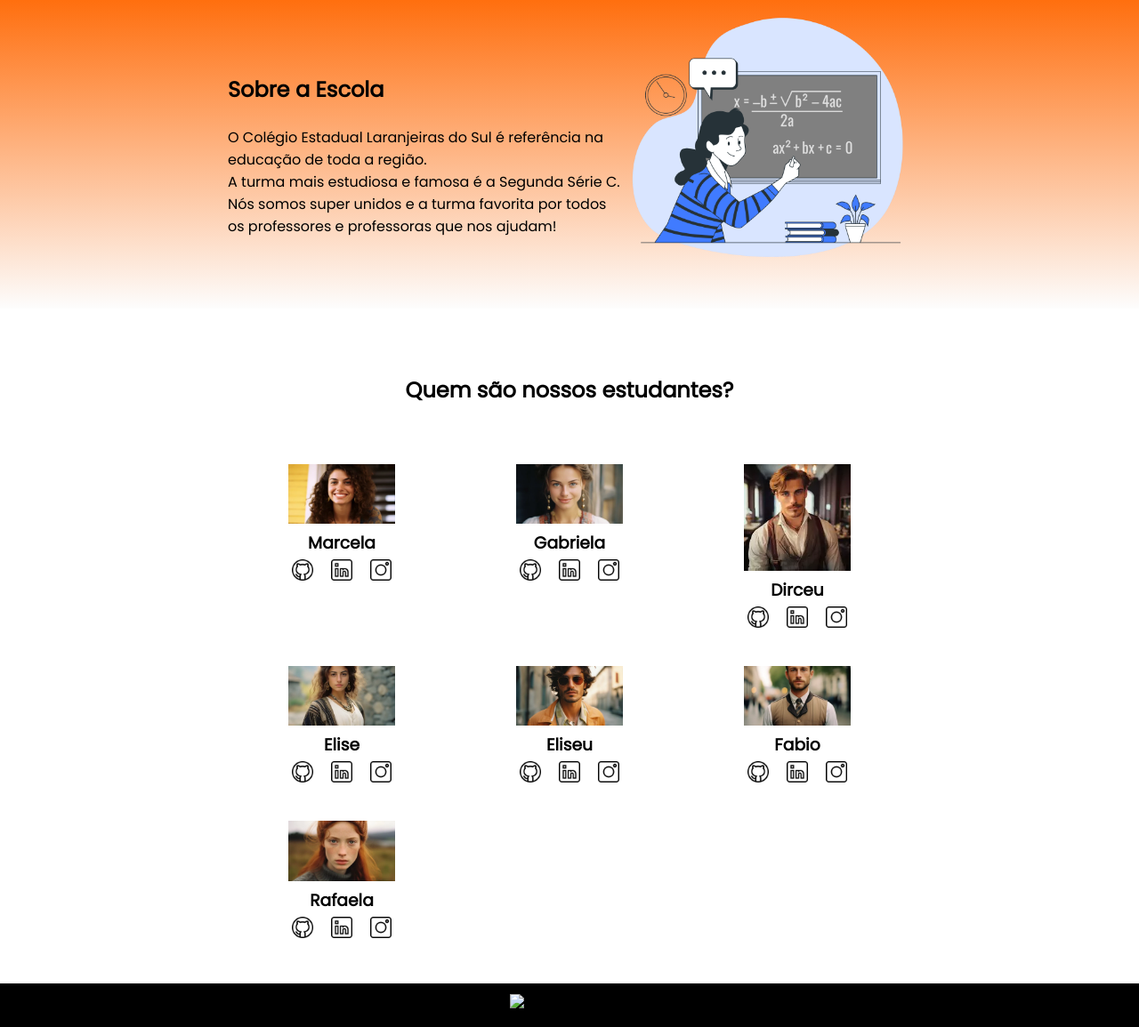
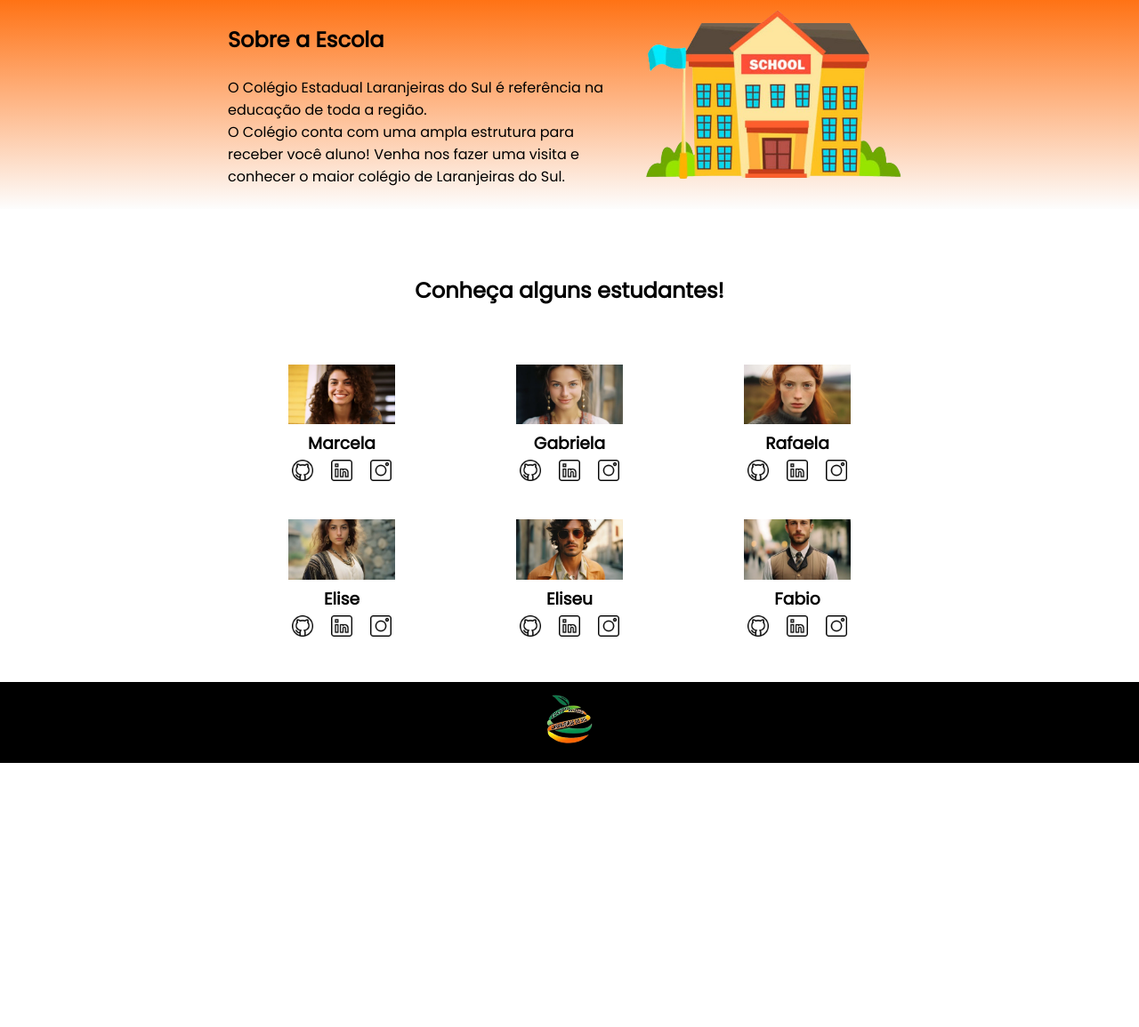
Before and after one commit to iisadorabp/Isadora, a plain HTML site: page index.html in a window 1280 px wide. Shown: the part 137-1292 px from the top of the page at 89% size. After the commit the page ends 995 px from the top, so only its background shows below. Drawn offline with Linux system fonts and the light colour scheme.

Commit message:
Add files via upload

```diff
--- a/index.html
+++ b/index.html
@@ -4,7 +4,7 @@
     <meta charset="UTF-8">
     <meta http-equiv="X-UA-Compatible" content="IE=edge">
     <meta name="viewport" content="width=device-width, initial-scale=1.0">
-    <title>Equipe Alura Start</title>
+    <title>Colégio Laranjeiras</title>
     <link rel="stylesheet" href="style.css">
     <link rel="preconnect" href="https://fonts.googleapis.com">
     <link rel="preconnect" href="https://fonts.gstatic.com" crossorigin>
@@ -22,12 +22,12 @@
         <div class="escola-div-conteudo">
             <h2 class="escola-titulo">Sobre a Escola</h2>
             <p class="escola-texto-um">O Colégio Estadual Laranjeiras do Sul é referência na educação de toda a região.</p>
-            <p class="escola-texto-dois">A turma mais estudiosa e famosa é a Segunda Série C. Nós somos super unidos e a turma favorita por todos os professores e professoras que nos ajudam!</p>
+            <p class="escola-texto-dois">O Colégio conta com uma ampla estrutura para receber você aluno! Venha nos fazer uma visita e conhecer o maior colégio de Laranjeiras do Sul.</p>
         </div>
-        <img class="escola-imagem" src="Formula-bro.png" alt="imagem que representa uma professora em sala de aula">
+        <img class="escola-imagem" src="escola sem fundo.png" alt="imagem que representa uma escola">
     </section>
     <section class="estudante">
-        <h2 class="estudante-titulo">Quem são nossos estudantes?</h2>
+        <h2 class="estudante-titulo">Conheça alguns estudantes!</h2>
         <div class="estudante-todos">
         <span></span>
         <div class="estudante-div">
@@ -45,11 +45,11 @@
             <a href="https://www.instagram.com/gabriela_marcomini/"><img class="estudante-icone" src="instagram.png" alt="icone instagram"></a>
         </div>
         <div class="estudante-div">
-            <img class="estudante-imagem" src="dirceu.webp" alt="foto ddo dirceu">
-            <h3 class="estudante-nome">Dirceu</h3>
-            <a href="https://github.com/LizandraDuarte40"><img class="estudante-icone" src="github.png" alt="icone github"></a>
-            <a href="https://www.linkedin.com/in/lizandrarlm-duarte/"><img class="estudante-icone" src="linkedin.png" alt="icone linkedin"></a>
-            <a href="https://www.instagram.com/lizandrarlm"><img class="estudante-icone" src="instagram.png" alt="icone instagram"></a>
+            <img class="estudante-imagem" src="ruiva.webp" alt="foto da ruiva">
+            <h3 class="estudante-nome">Rafaela</h3>
+            <a href="https://github.com/rafaelamunhoz12"><img class="estudante-icone" src="github.png" alt="icone github"></a>
+            <a href="http://linkedin.com/in/rafaela-felix-munhoz-oliveira-02160a10a"><img class="estudante-icone" src="linkedin.png" alt="icone linkedin"></a>
+            <a href="https://www.instagram.com/rafafmo/"><img class="estudante-icone" src="instagram.png" alt="icone instagram"></a>
         </div>
         <span></span>
         <span></span>
@@ -76,18 +76,10 @@
         </div>
         <span></span>
         <span></span>
-        <div class="estudante-div">
-            <img class="estudante-imagem" src="ruiva.webp" alt="foto da ruiva">
-            <h3 class="estudante-nome">Rafaela</h3>
-            <a href="https://github.com/rafaelamunhoz12"><img class="estudante-icone" src="github.png" alt="icone github"></a>
-            <a href="http://linkedin.com/in/rafaela-felix-munhoz-oliveira-02160a10a"><img class="estudante-icone" src="linkedin.png" alt="icone linkedin"></a>
-            <a href="https://www.instagram.com/rafafmo/"><img class="estudante-icone" src="instagram.png" alt="icone instagram"></a>
-        </div>
-
     </div>
     </section>
     <footer class="rodape">
-        <img class="rodape-imagem"src="image-removebg-preview" alt="logo da escola">
+        <img class="rodape-imagem"src="image-removebg-preview.png" alt="logo da escola">
     </footer>
 </body>
 </html>
```
Also changed, not shown: escola sem fundo.png (added).
